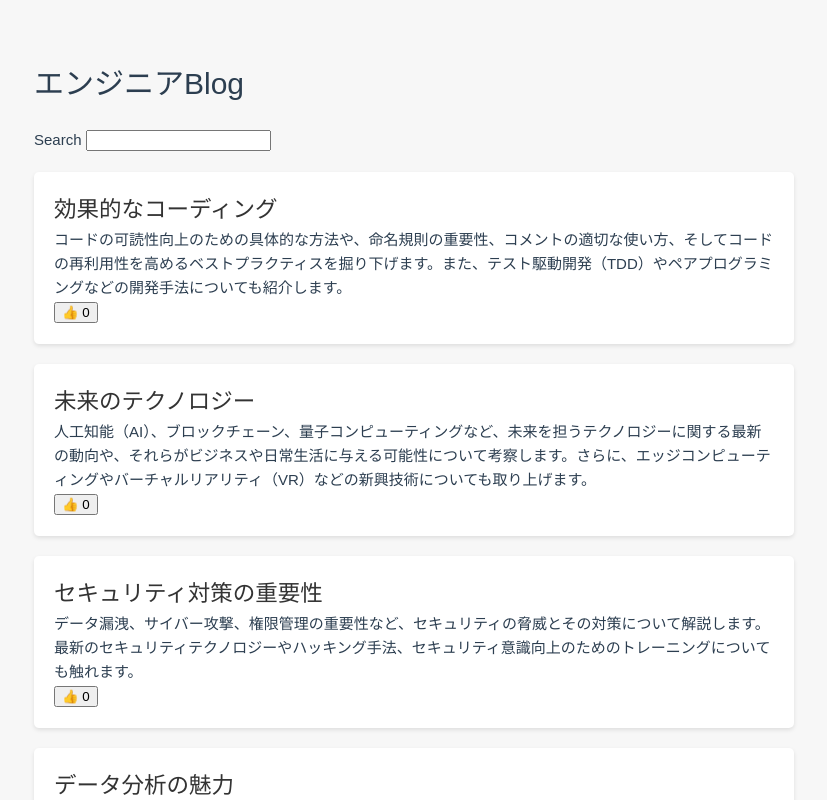
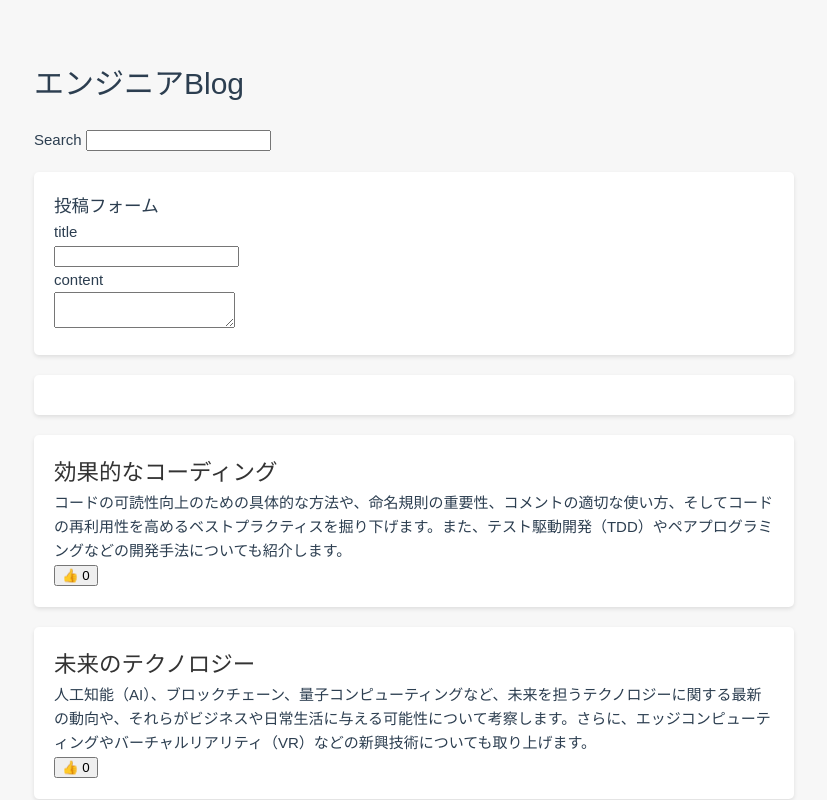
Before and after one commit to keisuke-suzuki-21/BlogApp, a Vue app: page / in a window 1280 px wide. Shown: the top 800 px of the page, without its empty margins (218-1045 px from the left). Built offline with nearby package versions, Linux system fonts and the light colour scheme.

Commit message:
スロットの追加

```diff
--- a/src/App.vue
+++ b/src/App.vue
@@ -60,6 +60,10 @@ const articles = ref([
 // 検索に使うクエリー
 const searchQuery = ref("")
 
+// slotを使った投稿機能の準備
+const title = ref("")
+const content = ref("")
+
 </script>
 
 <template>
@@ -71,32 +75,28 @@ const searchQuery = ref("")
         Search <input type="text" v-model="searchQuery">
       </div>
 
-      <!-- <div class="article">
+      <div class="article">
         <h3>投稿フォーム</h3>
-        <form>
             <label>
                 title<br>
                 <input
                 type="text"
-                v-model="newTitle"
+                v-model="title"
                 >
             </label><br>
             <label>
                 content<br>
                 <textarea
                 type="textarea"
-                v-model="newContent"
+                v-model="content"
             ></textarea>
             </label><br>
-            <button @click="onPost">投稿</button>
-          </form>
-      </div> -->
+      </div>
 
-      <!-- <Post
-      v-model:title = "title"
-      v-model:content = "content"
-      @on-post="addArticle"
-      /> -->
+      <Post>
+        <template v-slot:title>{{ title }}</template>
+        <template v-slot:content>{{ content }}</template>
+      </Post>
 
       <Article
       :articles = "articles"
--- a/src/post.vue
+++ b/src/post.vue
@@ -1,35 +1,19 @@
 <script setup>
 
-const props = defineProps({
-    title: String,
-    content: String
-})
+// const props = defineProps({
+//     title: String,
+//     content: String
+// })
 
-defineEmits(['update:title', 'update:content'])
+// defineEmits(['update:title', 'update:content'])
+
+
 </script>
 
 <template>
     <div class="article">
-        <h3>投稿フォーム</h3>
-        <form>
-            <label>
-                title<br>
-                <input
-                type="text"
-                :value="title"
-                @input="updateValue('title', $event.target.value)"
-                >
-            </label><br>
-            <label>
-                content<br>
-                <textarea
-                type="textarea"
-                :value="content"
-                @input="updateValue('content', $event.target.value)"
-            ></textarea>
-            </label><br>
-            <button @click="$emit('onPost',title, content)">投稿</button>
-        </form>
+       <h2><slot name="title"/></h2>
+       <p><slot name="content"/></p>
     </div>
 </template>
 
```
